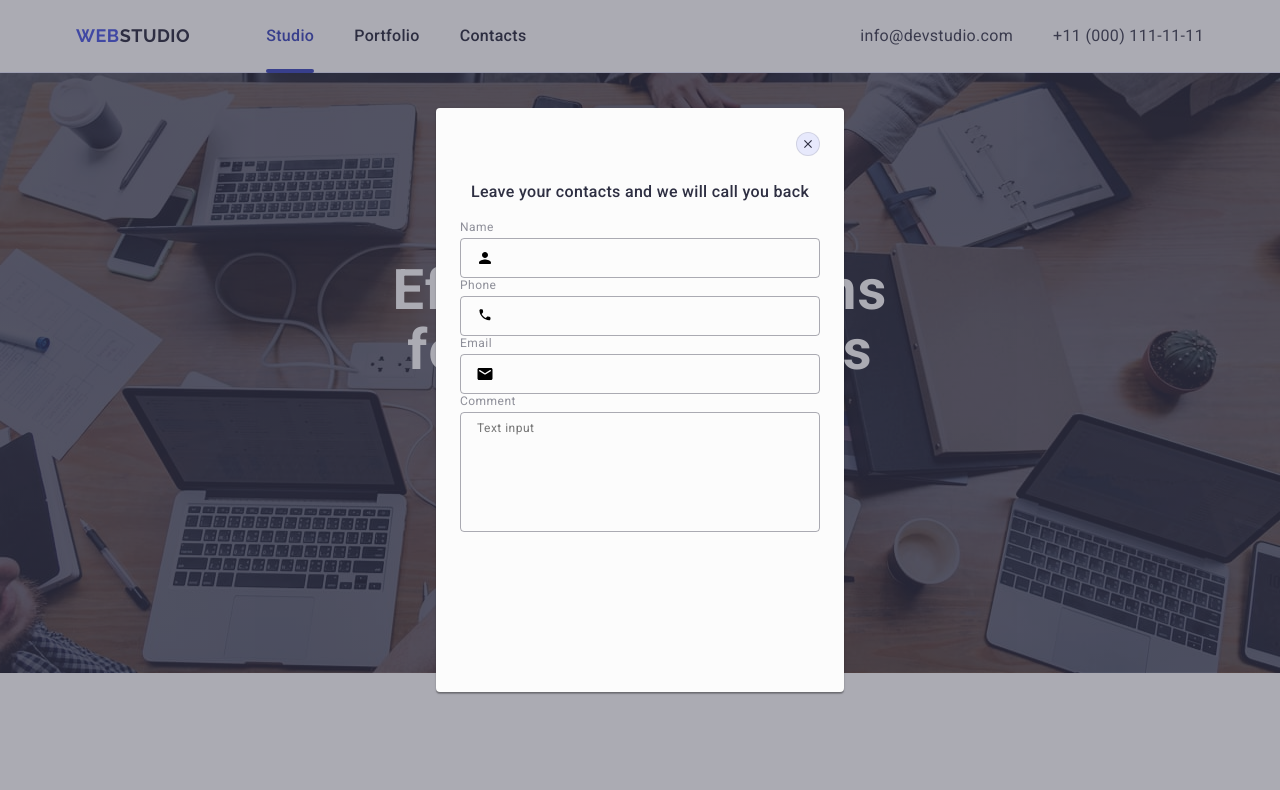
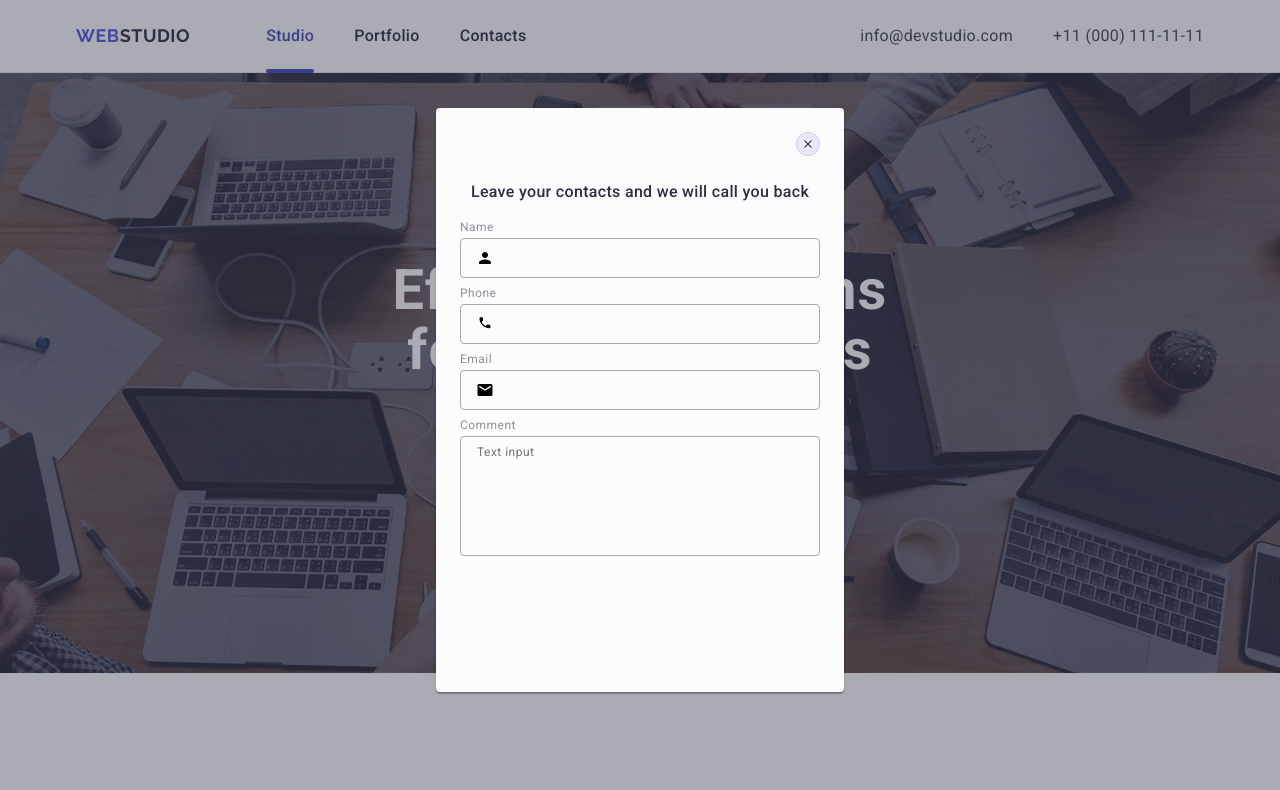
Before and after one commit to HannaButakova/goit-markup-hw-05, a plain HTML site: page index.html in a window 1280 px wide. Shown: the top 790 px of the page. Drawn offline with nearby package versions, Linux system fonts and the light colour scheme.

Commit message:
corection

```diff
--- a/index.html
+++ b/index.html
@@ -492,7 +492,8 @@
                 <use href="./images/icons.svg#icon-person"></use>
               </svg>
             </div>
-
+          </div>
+          <div class="form-modal">
             <label for="user-name" class="form-label">Phone</label>
             <div class="content-name">
               <input
@@ -505,7 +506,9 @@
                 <use href="./images/icons.svg#icon-phone"></use>
               </svg>
             </div>
+          </div>
 
+          <div class="form-modal">
             <label for="user-name" class="form-label">Email</label>
             <div class="content-name">
               <input
@@ -518,6 +521,7 @@
                 <use href="./images/icons.svg#icon-email"></use>
               </svg>
             </div>
+          </div>
 
           <div class="comment">
             <label class="form-comment" for="user-comment">Comment</label>
@@ -528,7 +532,6 @@
               placeholder="Text input"
             ></textarea>
           </div>
-          </div>
         </form>
       </div>
     </div>
```
Lines whose indentation alone changed are shown as unchanged.
